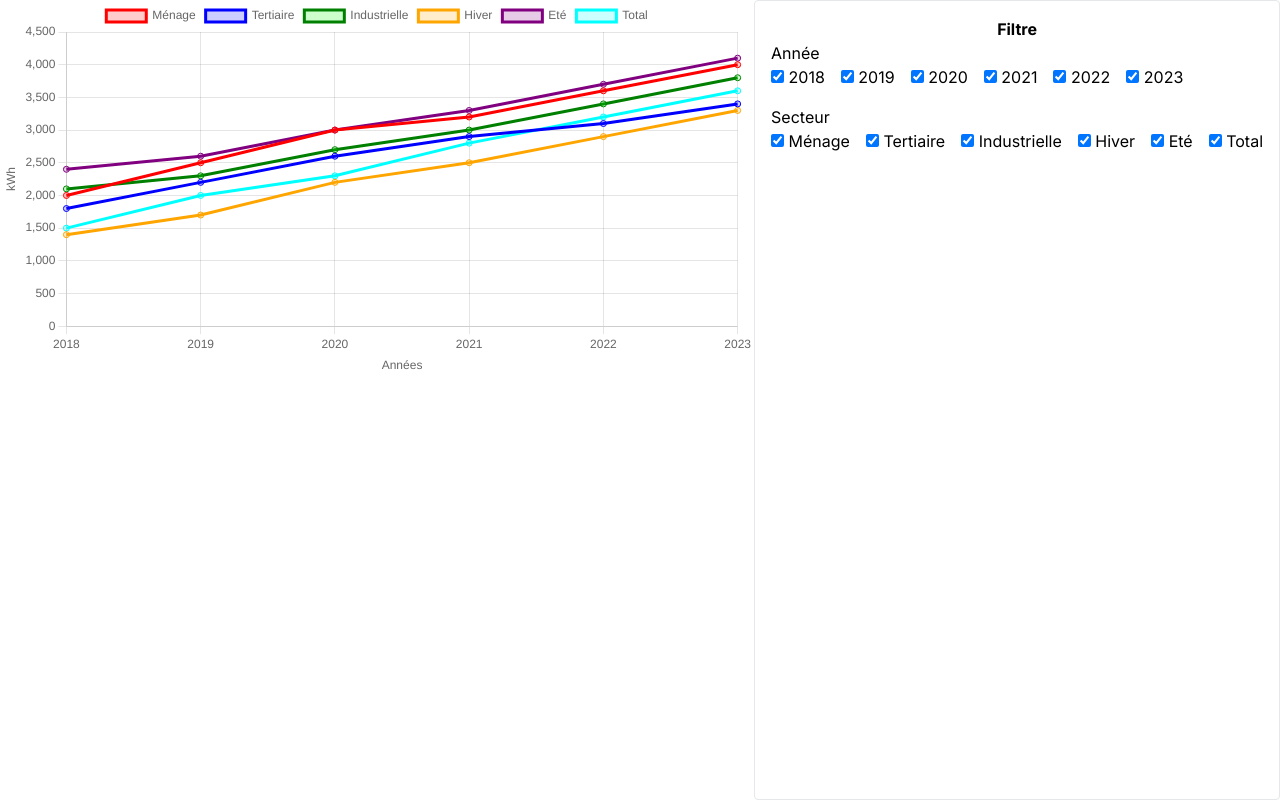
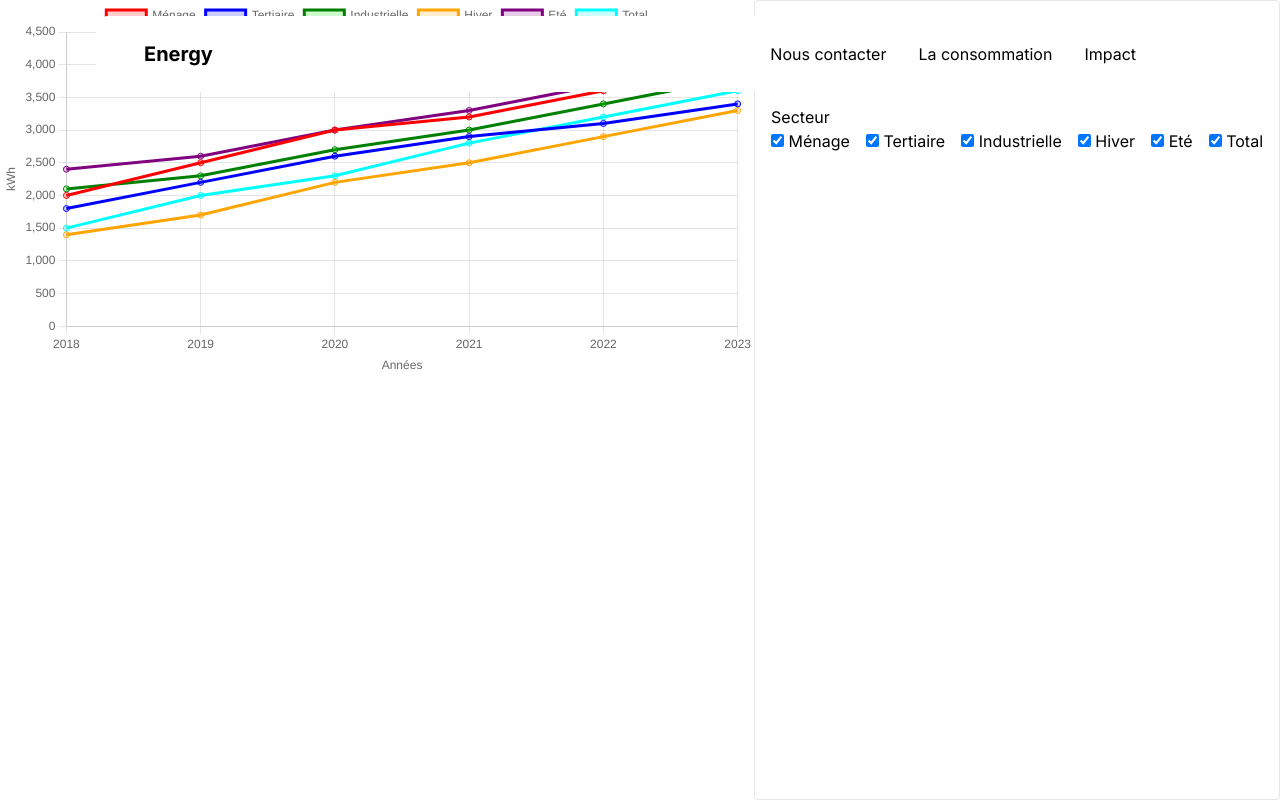
Before and after one commit to Badyssblt/SAE303, a Nuxt app: page /graphic in a window 1280 px wide. Built offline with nearby package versions, Linux system fonts and the light colour scheme.

Commit message:
Feat: Header

```diff
--- a/app.vue
+++ b/app.vue
@@ -1,4 +1,5 @@
 <template>
+  <Header/>
   <div>
     <NuxtPage/>
   </div>
--- /dev/null
+++ b/components/Header.vue
@@ -0,0 +1,30 @@
+<script setup >
+
+</script>
+
+<template>
+  <div class="z-50 fixed w-full px-24 mt-4">
+    <header class="w-full bg-white px-12 py-6 rounded-xl">
+      <nav>
+        <ul class="flex justify-between items-center w-full">
+          <li>
+            <NuxtLink to="/" class="text-black font-bold text-xl">Energy</NuxtLink>
+          </li>
+
+          <li>
+            <div class="flex gap-8">
+              <NuxtLink to="" class="text-black">Nous contacter</NuxtLink>
+              <NuxtLink to="" class="text-black">La consommation</NuxtLink>
+              <NuxtLink to="" class="text-black">Impact</NuxtLink>
+            </div>
+          </li>
+        </ul>
+      </nav>
+    </header>
+  </div>
+
+</template>
+
+<style scoped>
+
+</style>
--- a/pages/index.vue
+++ b/pages/index.vue
@@ -1,8 +1,5 @@
 <script setup>
-import LineChart from "~/components/LineChart.vue";
-import { ref, onMounted } from "vue";
-import Map2022 from "~/components/Map2022.vue";
-import Map2021 from "~/components/Map2021.vue";
+
 
 const chartData = ref({
   labels: ['2018', '2020', '2021'],
@@ -46,49 +43,16 @@ const changeMap = (year) => {
 </script>
 
 <template>
+  <div>
+    <Header />
 
+    <div class="absolute w-full h-screen">
+      <img src="/images/image1.png" alt="Description de l'image" class="absolute brightness-50 w-full h-full object-cover">
+    </div>
 
-
-
-
-
-
-<!--  <div class="absolute w-full h-screen">-->
-<!--    <img src="/background.jpg" alt="Description de l'image" class="absolute brightness-50 w-full h-full">-->
-<!--  </div>-->
-<!--  <div class="mb-4 relative z-50 w-full h-screen flex flex-col items-center justify-center text-white">-->
-<!--    <h2 class="text-xl font-bold text-center">Energie en France :</h2>-->
-<!--    <p class="text-center">Dans quelle mesure la crise de l’énergie en France a-t-elle affecté la consommation des différentes régions et grandes villes ?</p>-->
-<!--  </div>-->
-<!--  <div class="h-screen">-->
-<!--    <div>-->
-<!--      <p class="text-xl text-center my-24">Vous le savez, la guerre en Ukraine a eu énormement de conséquence dans le monde. Mais nous allons nous concentrer uniquement sur l'énergie en France, en montrant la consommation annuelle, avant, la guerre, puis pendant la guerre.</p>-->
-<!--    </div>-->
-<!--    <div class="flex h-96">-->
-<!--      <LineChart :data="lineData" class="w-1/2" v-motion-slide-visible-once-left/>-->
-<!--      <BarChart :data="chartData" class="w-1/2" v-motion-slide-visible-once-right/>-->
-<!--    </div>-->
-<!--    <div class="h-screen flex justify-center">-->
-<!--      <Map2022 class="h-[300px]" v-show="currentMap === 2022" v-motion-slide-visible-once-right/>-->
-<!--      <Map2021 v-show="currentMap === 2021" v-motion-slide-visible-once-right/>-->
-<!--      <Map2020 v-show="currentMap === 2020" v-motion-slide-visible-once-right/>-->
-<!--      <div class="mt-8">-->
-<!--        <p>Changer d'année</p>-->
-<!--        <div class="flex flex-wrap gap-4">-->
-<!--          <button class="px-4 py-2 border rounded h-fit" :class="{ 'bg-green-500 text-white': selectedYear === 2022 }" @click="changeMap(2022)">2022</button>-->
-<!--          <button class="px-4 py-2 border rounded h-fit" :class="{ 'bg-green-500 text-white': selectedYear === 2021 }" @click="changeMap(2021)">2021</button>-->
-<!--          <button class="px-4 py-2 border rounded h-fit" :class="{ 'bg-green-500 text-white' : selectedYear === 2020 }" @click="changeMap(2020)">2020</button>-->
-<!--        </div>-->
-<!--      </div>-->
-
-<!--    </div>-->
-<!--    <div class="w-1/2 m-auto mt-4" v-motion-slide-visible-once-right>-->
-<!--      <ProgressLine title="Tendance du prix du kw/h en centimes" :data="progressLineData"/>-->
-<!--    </div>-->
-<!--  </div>-->
-
-
+    <div class="relative z-50 w-full h-screen flex flex-col items-center justify-center text-white">
+      <h2 class="text-7xl font-bold text-center">L'Energie en France :</h2>
+      <p class="text-center text-white/80 mt-6">Dans quelle mesure la crise de l’énergie en France a-t-elle affecté la consommation des différentes régions et grandes villes ?</p>
+    </div>
+  </div>
 </template>
-
-<style scoped>
-</style>
```
Also changed, not shown: public/images/image1.png (added).
